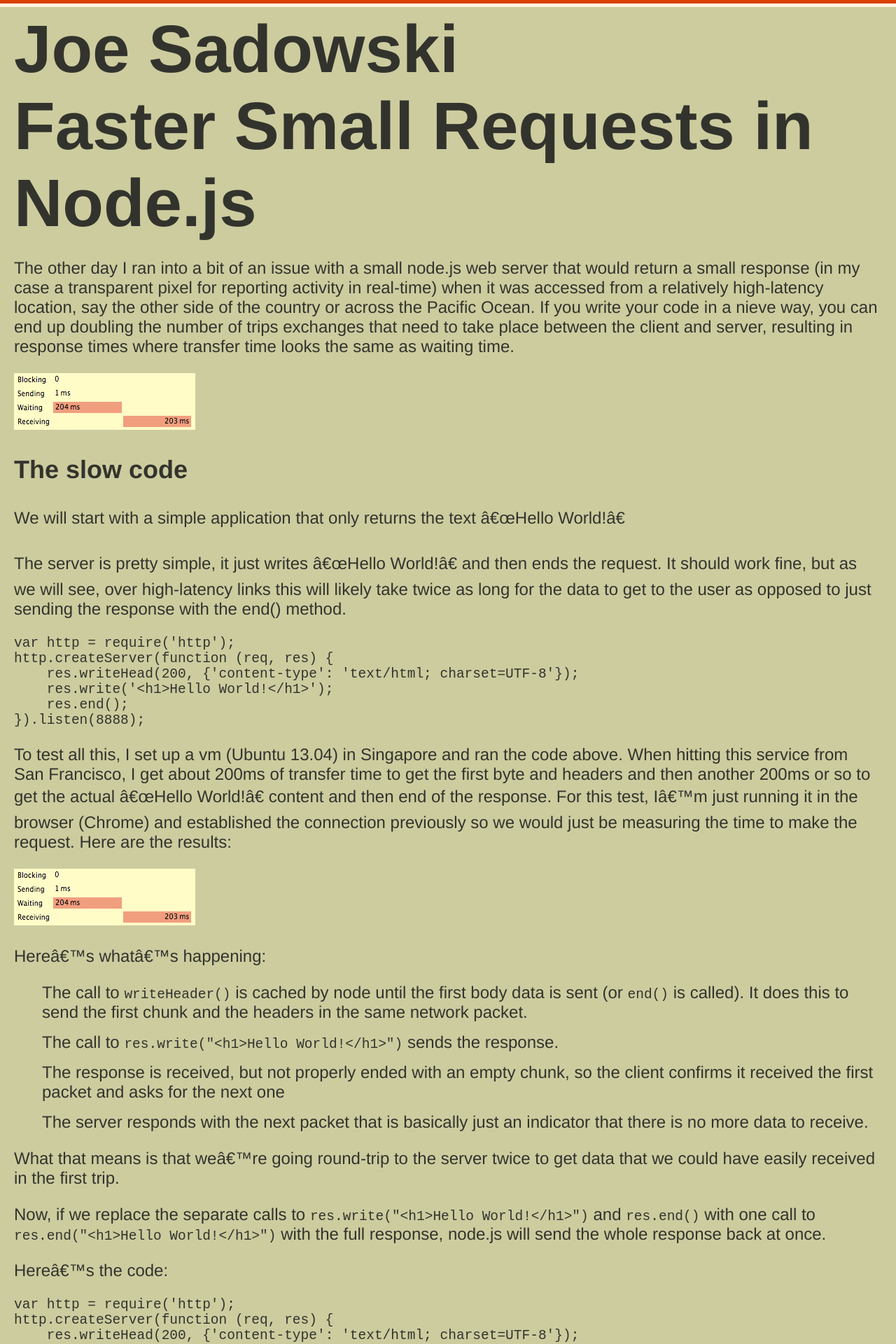
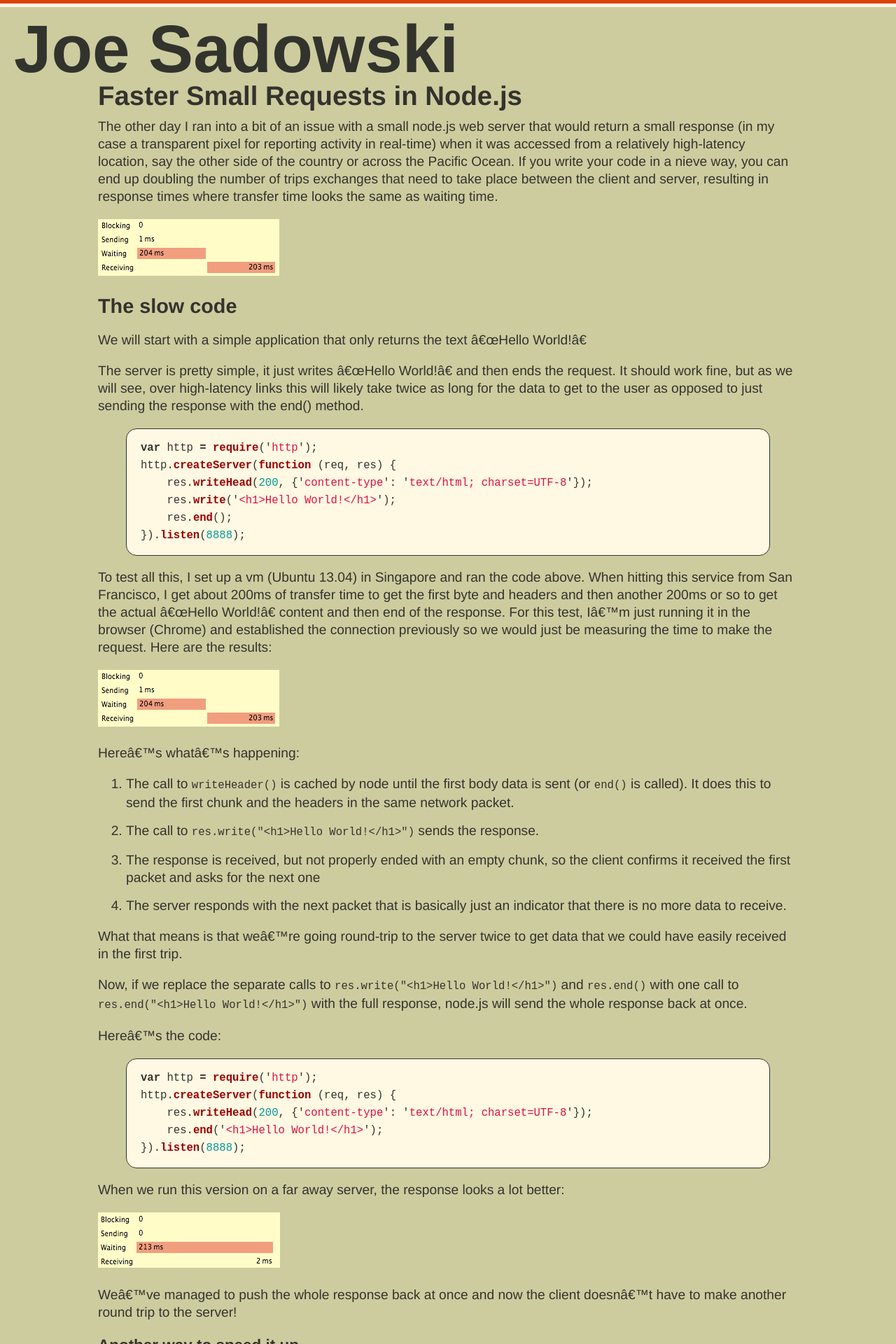
Before and after one commit to TheBigSadowski/thebigsadowski.github.com, a Jekyll site: the page built from _posts/2013-05-18-small-requests-in-nodejs.md, in a window 1280 px wide. Shown: the top 1920 px of the page at 70% size. Built offline with Jekyll 4.4.1, drawn with Linux system fonts in a browser that asks for light colours; some of the changed text lies outside the part shown.

Commit message:
fixing up a blog post and fine-tuning the blog post layout and including syntax highlighting

```diff
--- a/_layouts/post.html
+++ b/_layouts/post.html
@@ -5,6 +5,7 @@
 
 <head>
 <title>Joe Sadowski (The Big Sadowski)</title>
+<link rel="stylesheet" href="/style/syntax.css">
 <style>
 /* colors: DB4105, CCCC9F, 33332D, FFF8E3, 9FB4CC */
 html { border-top: solid 5px #DB4105; }
@@ -13,15 +14,24 @@
 a, a:link, a:visited, h1 a:hover { color: #33332D; }
 a:hover { color: #FFF8E3; }
 h1 a { text-decoration: none; }
-ul { padding: 0; }
-li { list-style: none; margin: 15px 0; }
-#places { margin-top: 30px; }
+li { margin: 15px 0; }
+#places { margin-top: 30px; padding: 0; }
+#places li { list-style: none; }
+
+.highlight { border: solid 1px #33332D; background: #FFF8E3; border-radius: 15px; }
+.highlight pre { margin: 15px 20px; }
+
+.post { width: 1000px; margin: 0 auto; font-size: .8em; line-height: 130%; }
+.post h1 { font-size: 2em; }
+
 </style>
 </head>
 
 <body>
 <h1><a href="/">Joe Sadowski</a></h1>
+<div class="post">
 {{content}}
+</div>
 </body>
 
 </html>
--- a/_posts/2013-05-18-small-requests-in-nodejs.md
+++ b/_posts/2013-05-18-small-requests-in-nodejs.md
@@ -16,12 +16,14 @@
 
 The server is pretty simple, it just writes "Hello World!" and then ends the request. It should work fine, but as we will see, over high-latency links this will likely take twice as long for the data to get to the user as opposed to just sending the response with the end() method.
 
-    var http = require('http');
-    http.createServer(function (req, res) {
-        res.writeHead(200, {'content-type': 'text/html; charset=UTF-8'});
-        res.write('<h1>Hello World!</h1>');
-        res.end();
-    }).listen(8888);
+{% highlight javascript %}
+var http = require('http');
+http.createServer(function (req, res) {
+    res.writeHead(200, {'content-type': 'text/html; charset=UTF-8'});
+    res.write('<h1>Hello World!</h1>');
+    res.end();
+}).listen(8888);
+{% endhighlight %}
 
 To test all this, I set up a vm (Ubuntu 13.04) in Singapore and ran the code above. When hitting this service from San Francisco, I get about 200ms of transfer time to get the first byte and headers and then another 200ms or so to get the actual "Hello World!" content and then end of the response. For this test, I'm just running it in the browser (Chrome) and established the connection previously so we would just be measuring the time to make the request. Here are the results:
 
@@ -39,11 +41,13 @@
 
 Here's the code:
 
-    var http = require('http');
-    http.createServer(function (req, res) {
-        res.writeHead(200, {'content-type': 'text/html; charset=UTF-8'});
-        res.end('<h1>Hello World!</h1>');
-    }).listen(8888);
+{% highlight javascript %}
+var http = require('http');
+http.createServer(function (req, res) {
+    res.writeHead(200, {'content-type': 'text/html; charset=UTF-8'});
+    res.end('<h1>Hello World!</h1>');
+}).listen(8888);
+{% endhighlight %}
 
 When we run this version on a far away server, the response looks a lot better:
 
@@ -55,12 +59,14 @@
 
 We could also speed up the first code by telling node in the call to `writeHeader` what the content length is. This informs node.js that we know how long the request is and that the response should not be sent in chunks (the default behavior).
 
-    var http = require('http');
-    http.createServer(function (req, res) {
-        res.writeHead(200, {'content-type': 'text/html; charset=UTF-8', 'content-length': 21});
-        res.write('<h1>Hello World!</h1>');
-        res.end();
-    }).listen(8888);
+{% highlight javascript %}
+var http = require('http');
+http.createServer(function (req, res) {
+    res.writeHead(200, {'content-type': 'text/html; charset=UTF-8', 'content-length': 21});
+    res.write('<h1>Hello World!</h1>');
+    res.end();
+}).listen(8888);
+{% endhighlight %}
 
 This also has the benefit of reducing the amount of data sent in the response by a few bytes because the chunk envelope is not there saving us 6 bytes in this case, not having the closing chunk saves us 5 bytes and "content-length: 21" is a shorter header than "transfer-encoding: chunked" saving us another 8 bytes, for a total savings of 19 bytes over the chunked response.
 
@@ -76,9 +82,11 @@
 ### What if we don't use chunked encoding:
 
 
-    var http = require('http');
-    http.createServer(function (req, res) {
-        res.writeHead(200, {'content-type': 'text/html; charset=UTF-8', 'content-length': 21});
-        res.write('<h1>Hello World!</h1>');
-        res.end();
-    }).listen(8888);
+{% highlight javascript %}
+var http = require('http');
+http.createServer(function (req, res) {
+    res.writeHead(200, {'content-type': 'text/html; charset=UTF-8', 'content-length': 21});
+    res.write('<h1>Hello World!</h1>');
+    res.end();
+}).listen(8888);
+{% endhighlight %}
--- /dev/null
+++ b/style/syntax.css
@@ -0,0 +1,60 @@
+.highlight  { background: #ffffff; }
+.highlight .c { color: #999988; font-style: italic } /* Comment */
+.highlight .err { color: #a61717; background-color: #e3d2d2 } /* Error */
+.highlight .k { font-weight: bold } /* Keyword */
+.highlight .o { font-weight: bold } /* Operator */
+.highlight .cm { color: #999988; font-style: italic } /* Comment.Multiline */
+.highlight .cp { color: #999999; font-weight: bold } /* Comment.Preproc */
+.highlight .c1 { color: #999988; font-style: italic } /* Comment.Single */
+.highlight .cs { color: #999999; font-weight: bold; font-style: italic } /* Comment.Special */
+.highlight .gd { color: #000000; background-color: #ffdddd } /* Generic.Deleted */
+.highlight .gd .x { color: #000000; background-color: #ffaaaa } /* Generic.Deleted.Specific */
+.highlight .ge { font-style: italic } /* Generic.Emph */
+.highlight .gr { color: #aa0000 } /* Generic.Error */
+.highlight .gh { color: #999999 } /* Generic.Heading */
+.highlight .gi { color: #000000; background-color: #ddffdd } /* Generic.Inserted */
+.highlight .gi .x { color: #000000; background-color: #aaffaa } /* Generic.Inserted.Specific */
+.highlight .go { color: #888888 } /* Generic.Output */
+.highlight .gp { color: #555555 } /* Generic.Prompt */
+.highlight .gs { font-weight: bold } /* Generic.Strong */
+.highlight .gu { color: #aaaaaa } /* Generic.Subheading */
+.highlight .gt { color: #aa0000 } /* Generic.Traceback */
+.highlight .kc { font-weight: bold } /* Keyword.Constant */
+.highlight .kd { font-weight: bold } /* Keyword.Declaration */
+.highlight .kp { font-weight: bold } /* Keyword.Pseudo */
+.highlight .kr { font-weight: bold } /* Keyword.Reserved */
+.highlight .kt { color: #445588; font-weight: bold } /* Keyword.Type */
+.highlight .m { color: #009999 } /* Literal.Number */
+.highlight .s { color: #d14 } /* Literal.String */
+.highlight .na { color: #008080 } /* Name.Attribute */
+.highlight .nb { color: #0086B3 } /* Name.Builtin */
+.highlight .nc { color: #445588; font-weight: bold } /* Name.Class */
+.highlight .no { color: #008080 } /* Name.Constant */
+.highlight .ni { color: #800080 } /* Name.Entity */
+.highlight .ne { color: #990000; font-weight: bold } /* Name.Exception */
+.highlight .nf { color: #990000; font-weight: bold } /* Name.Function */
+.highlight .nn { color: #555555 } /* Name.Namespace */
+.highlight .nt { color: #000080 } /* Name.Tag */
+.highlight .nv { color: #008080 } /* Name.Variable */
+.highlight .ow { font-weight: bold } /* Operator.Word */
+.highlight .w { color: #bbbbbb } /* Text.Whitespace */
+.highlight .mf { color: #009999 } /* Literal.Number.Float */
+.highlight .mh { color: #009999 } /* Literal.Number.Hex */
+.highlight .mi { color: #009999 } /* Literal.Number.Integer */
+.highlight .mo { color: #009999 } /* Literal.Number.Oct */
+.highlight .sb { color: #d14 } /* Literal.String.Backtick */
+.highlight .sc { color: #d14 } /* Literal.String.Char */
+.highlight .sd { color: #d14 } /* Literal.String.Doc */
+.highlight .s2 { color: #d14 } /* Literal.String.Double */
+.highlight .se { color: #d14 } /* Literal.String.Escape */
+.highlight .sh { color: #d14 } /* Literal.String.Heredoc */
+.highlight .si { color: #d14 } /* Literal.String.Interpol */
+.highlight .sx { color: #d14 } /* Literal.String.Other */
+.highlight .sr { color: #009926 } /* Literal.String.Regex */
+.highlight .s1 { color: #d14 } /* Literal.String.Single */
+.highlight .ss { color: #990073 } /* Literal.String.Symbol */
+.highlight .bp { color: #999999 } /* Name.Builtin.Pseudo */
+.highlight .vc { color: #008080 } /* Name.Variable.Class */
+.highlight .vg { color: #008080 } /* Name.Variable.Global */
+.highlight .vi { color: #008080 } /* Name.Variable.Instance */
+.highlight .il { color: #009999 } /* Literal.Number.Integer.Long */
```
